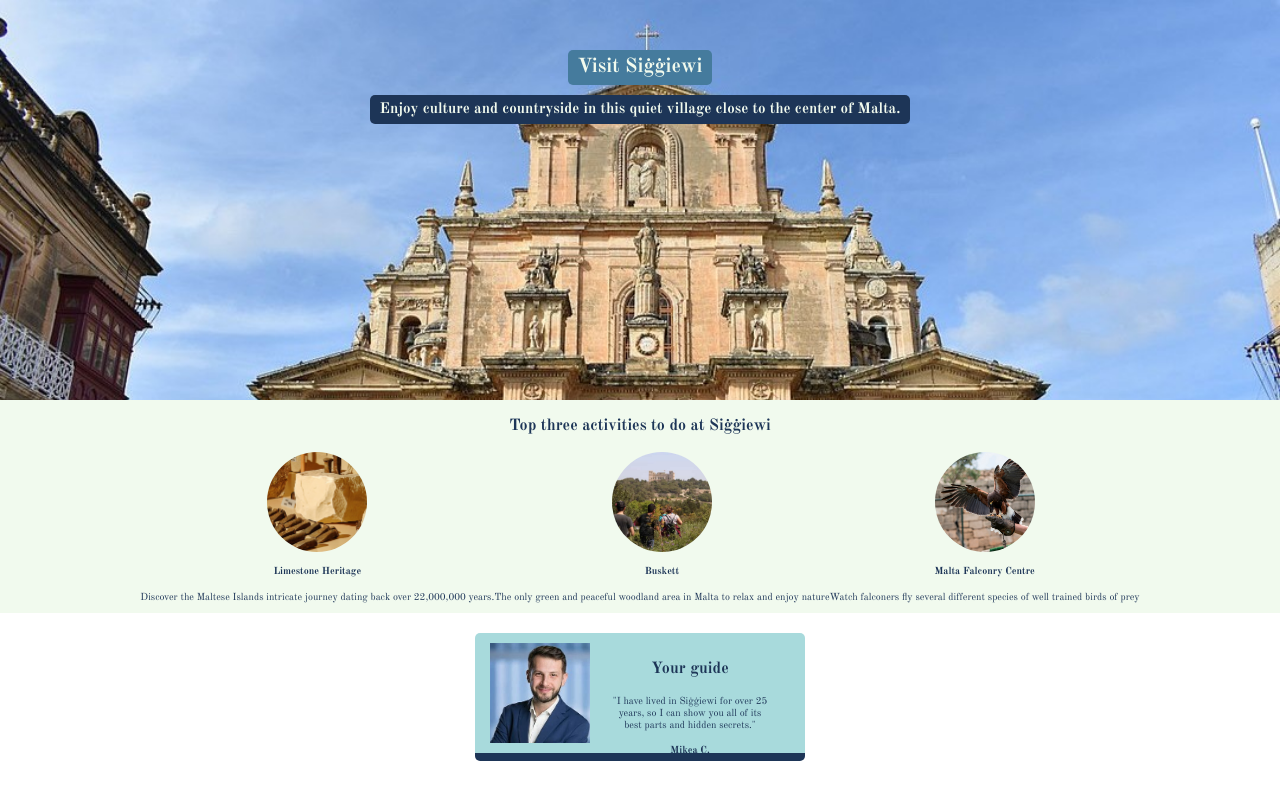
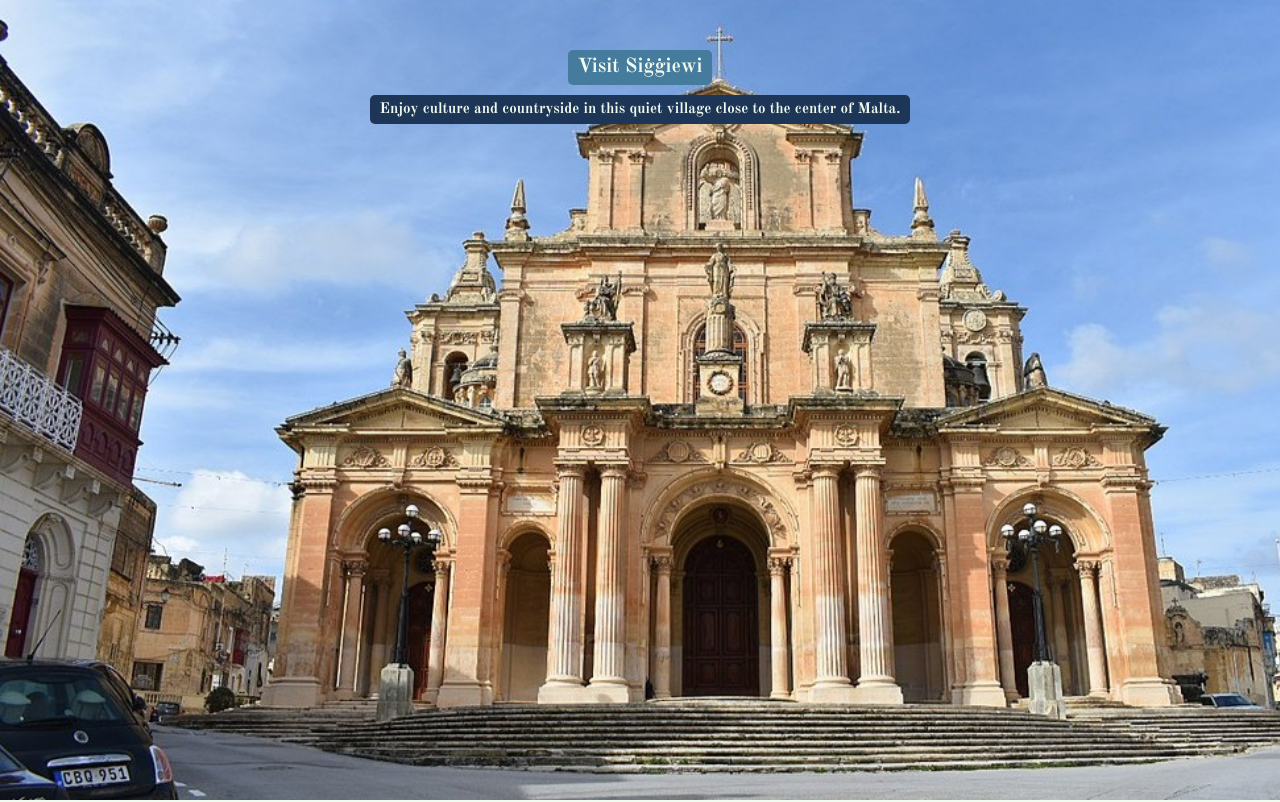
Before and after one commit to mikeaca/VillagePage, a website built with Vite: page index.html in a window 1280 px wide. Shown: the top 802 px of the page. Built offline with nearby package versions, Linux system fonts and the light colour scheme.

Commit message:
Update styles.css

```diff
--- a/styles.css
+++ b/styles.css
@@ -28,7 +28,7 @@ h3{
     display: flex;
     flex-direction: column;
     align-items: center;
-    height: 400px;
+    height: 800px;
 }
 
 #title{
@@ -117,7 +117,7 @@ border-radius: 50%;
     background-color: #A8DADC;
     border-bottom: 8px solid #1D3557;
     border-radius: 5px;
-    height: 100px;
+    height: 130px;
     width: 300px;
 }
 
```
